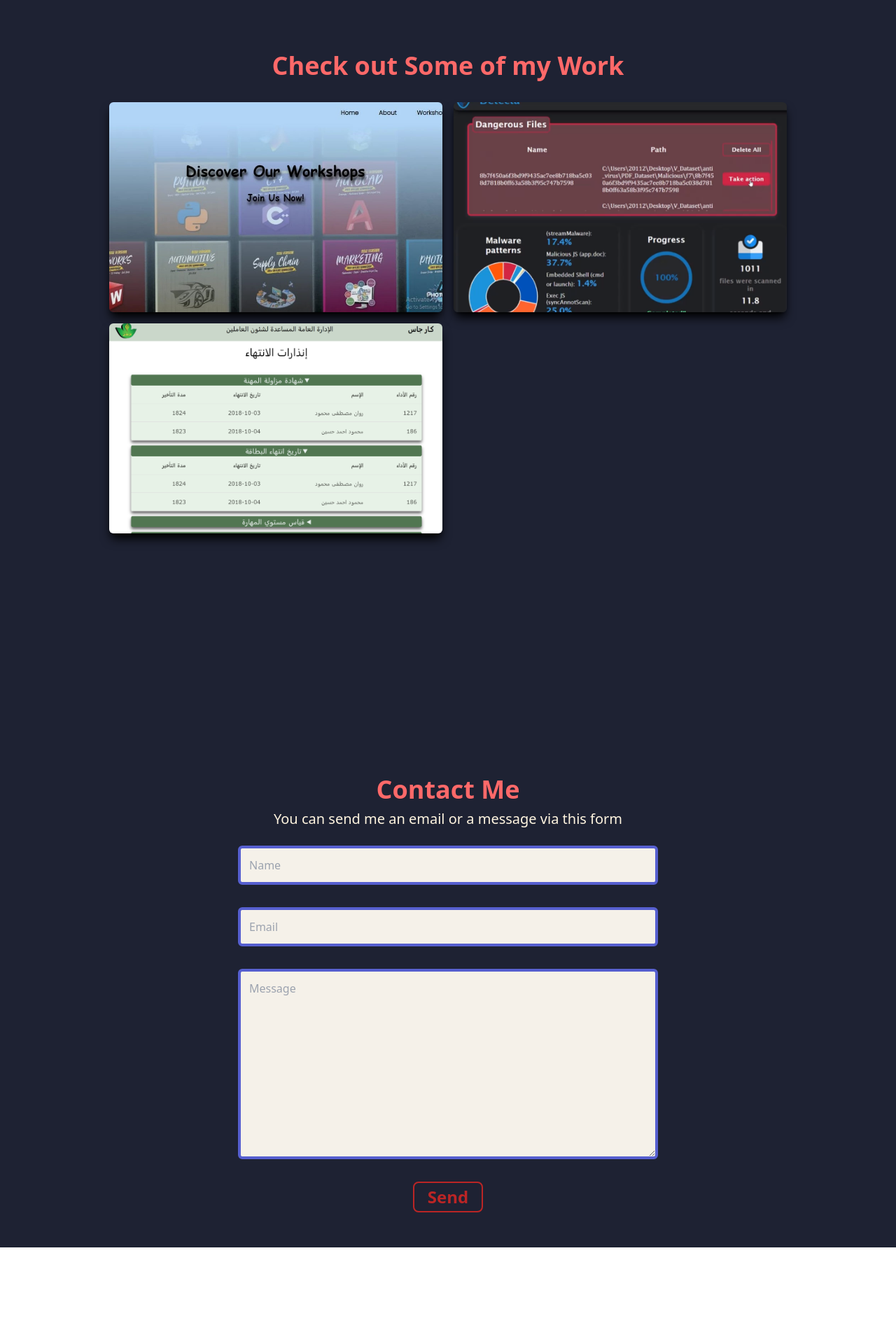
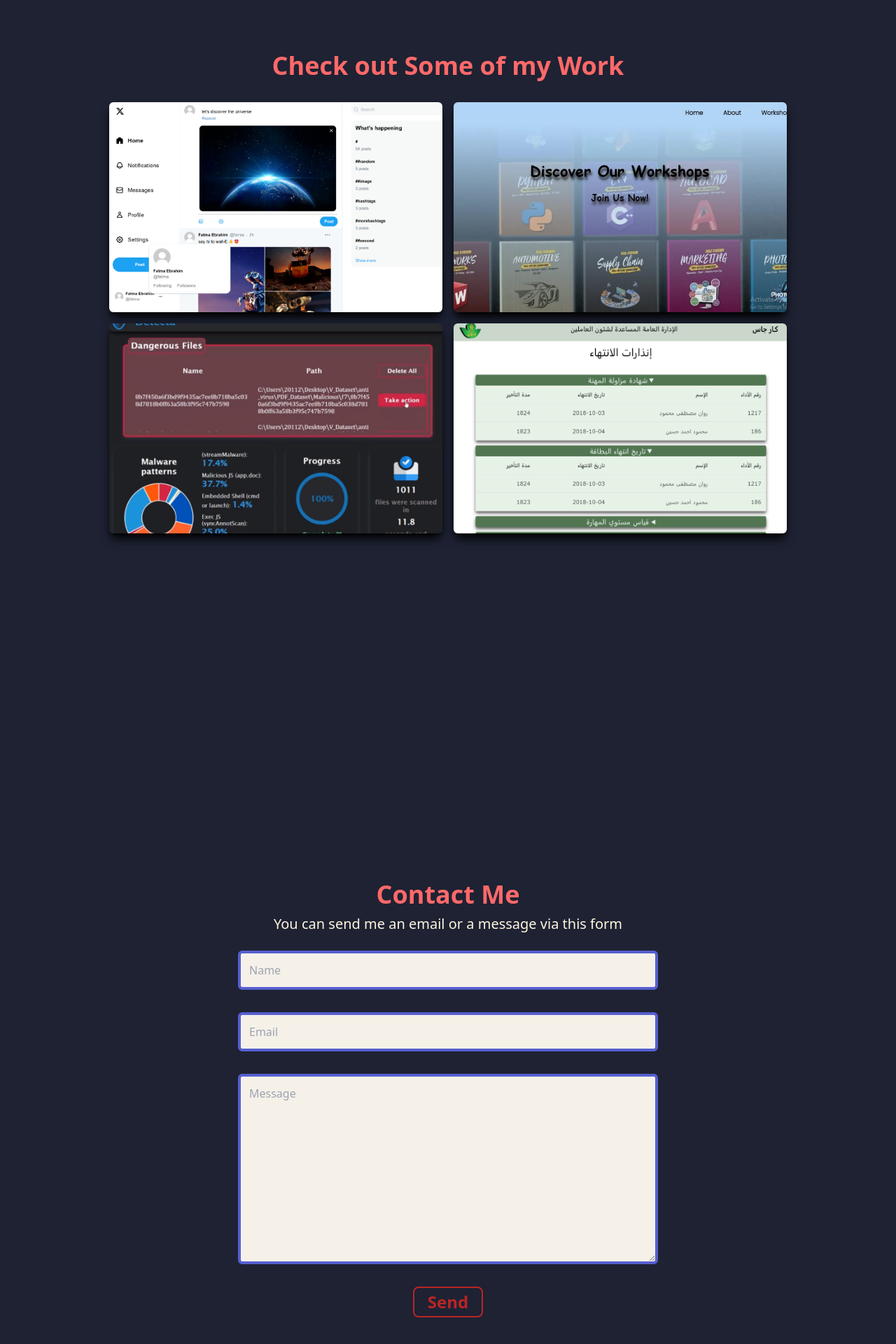
Before and after one commit to fatmaebrahim/myportfolio, a React (Create React App) app: page / in a window 1280 px wide. Shown: the part 2442-4362 px from the top of the page at 70% size. Before the commit the page ends 4224 px from the top, so only its background shows below. Built offline with nearby package versions, Linux system fonts and the light colour scheme.

Commit message:
3rd year 1st term project

```diff
--- a/src/Components/Contact.jsx
+++ b/src/Components/Contact.jsx
@@ -42,7 +42,7 @@ const Contact = () => {
   };
 
   return (
-    <div name='contact' className='h-[screen] w-full bg-[#1E2233]  flex justify-center items-center'>
+    <div name='contact' className='h-[screen] w-full bg-[#1E2233]  flex justify-center items-center pt-[150px] '>
 
       <form onSubmit={onSubmit} action="" className='text-[#1E2233] max-w-[600px] mx-4 mt-[150px] flex flex-col w-full justify-center items-center '>
         <div>
--- a/src/Components/Navbar.jsx
+++ b/src/Components/Navbar.jsx
@@ -77,7 +77,7 @@ const Navbar = () => {
           </a>
         </li>
         <li className='w-[150px] h-[50px] flex justify-between items-center ml-[-90px] hover:ml-[-10px] duration-500 bg-[#8FABB8] rounded-lg'>
-          <a className='flex flex-row justify-between items-center w-full text-white' href="https://drive.google.com/file/d/1AsVYYIOUJjumelK-CkIu841QAB8voOsR/view?usp=sharing" target='blank'>
+          <a className='flex flex-row justify-between items-center w-full text-white' href="https://drive.google.com/file/d/1EJ0LjVtFWn5XmtBpCgE7wSVGdyXZcI-E/view?usp=sharing" target='blank'>
           Resume <BsFillPersonLinesFill size={35} color='white'/>
           </a>
         </li>
--- a/src/Components/Projects.jsx
+++ b/src/Components/Projects.jsx
@@ -2,14 +2,26 @@ import React from 'react'
 import antivirus from '../assets/projects/antivirus.png'
 import cargas from '../assets/projects/cargas.png'
 import beta from '../assets/projects/beta.jpeg'
+import x from '../assets/projects/x.png'
 
 const Projects = () => {
   return (
     <div name='projects' className='h-screen w-full bg-[#1E2233] '>
       <div className=' scale-75 md:scale-100 max-w-[1000px] mx-auto p-4 flex flex-col justify-start w-full h-full'>
 
-        <p className='py-8 m pt-[100px] text-[#FF6969] text-4xl text-center font-semibold'>Check out Some of my Work</p>
+        <p className='p-8 m pt-[100px] text-[#FF6969] text-4xl text-center font-semibold'>Check out Some of my Work</p>
         <div className='grid  sm:grid-cols-1 md:grid-cols-2 gap-4 '>
+        <div style={{backgroundImage: `url(${x})`}} className='shadow-lg shadow-black group container rounded-md flex justify-center items-center con'>
+             <div className=' opacity-0 group-hover:opacity-95  w-full h-full bg-gradient-to-r from-blue-900 to-[#8FABB8] rounded-md flex flex-col justify-center items-center'>
+              <span className='text-xl tracking-wider font-bold text-[#FFF5E0] '>
+              ReactJS & Tailwind application
+              </span>
+              <div className='text-center pt-8'>
+              <a className='hover:bg-[#FFF5E0] hover:text-xl hover:text-[#1E2233]  border-2 border-[#FFF5E0] rounded-lg text-lg rounded-md text-center px-4 py-2  m-3 text-[#FFFF5E0)]' href="https://github.com/fatmaebrahim/Front-End.git" target='blank'><button>Code</button></a>
+              </div>
+              </div>
+          </div>
+
           <div style={{backgroundImage: `url(${beta})`}} className='shadow-lg shadow-black group container rounded-md flex justify-center items-center con'>
              <div className=' opacity-0 group-hover:opacity-95  w-full h-full bg-gradient-to-r from-blue-900 to-[#8FABB8] rounded-md flex flex-col justify-center items-center'>
               <span className='text-xl tracking-wider font-bold text-[#FFF5E0] '>
```
Also changed, not shown: src/assets/projects/x.png (added).
